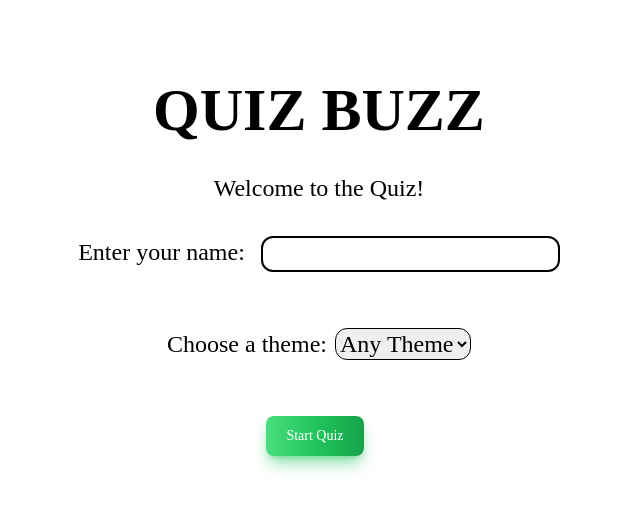
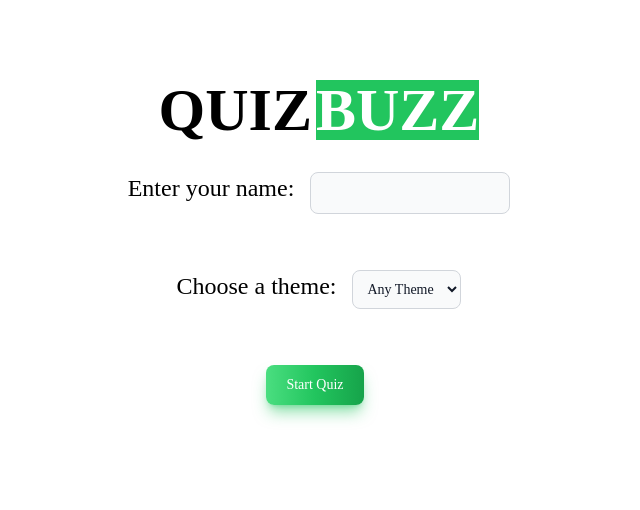
Before and after one commit to ThePyWizard/quiz-game, a React (Vite) app in the folder quizbuzz/: page / in a window 1280 px wide. Shown: the top 510 px of the page, without its empty margins (321-961 px from the left). Built offline with nearby package versions, Linux system fonts and the light colour scheme; a web font is replaced by a local one.

Commit message:
aligned the layout of elements

```diff
--- a/quizbuzz/src/App.jsx
+++ b/quizbuzz/src/App.jsx
@@ -6,7 +6,8 @@
 function App() {
   return (
     <div className="App">
-      <h1 className='text-6xl flex justify-center font-custom font-bold mt-20'>QUIZ BUZZ</h1>
+      <h1 className='text-6xl flex justify-center font-custom font-bold mt-20'>QUIZ <span className="text-white bg-green-500 ml-1"> BUZZ</span></h1>
+
       <Quiz />
     </div>
   );
--- a/quizbuzz/src/components/QuizSetup.jsx
+++ b/quizbuzz/src/components/QuizSetup.jsx
@@ -11,13 +11,12 @@
 
   return (
     <div>
-      <h2 className='font-custom text-2xl flex justify-center mt-8'>Welcome to the Quiz!</h2>
       <form onSubmit={handleStartQuiz}>
         <label className='text-2xl font-custom flex justify-center mt-8'>
           Enter your name:
           <input
             type="text"
-            className='border-2 border-black rounded-xl ml-4'
+            className='bg-gray-50 border border-gray-300 text-gray-900 text-sm rounded-lg focus:ring-blue-500 focus:border-blue-500 block p-2.5 dark:placeholder-gray-400 dark:text-black dark:focus:ring-blue-500 dark:focus:border-blue-500 ml-4'
             value={userName}
             onChange={(e) => setUserName(e.target.value)}
           />
@@ -25,7 +24,7 @@
         <br />
         <label className='font-custom text-2xl flex justify-center mt-8'>
           Choose a theme:
-          <select className='ml-2 rounded-xl border border-black' value={selectedTheme} onChange={(e) => setSelectedTheme(e.target.value)}>
+          <select className='bg-gray-50 border border-gray-300 text-gray-900 text-sm rounded-lg focus:ring-blue-500 focus:border-blue-500 block p-2.5 dark:placeholder-gray-400 dark:text-black dark:focus:ring-blue-500 dark:focus:border-blue-500 ml-4' value={selectedTheme} onChange={(e) => setSelectedTheme(e.target.value)}>
             <option value="any">Any Theme</option>
             <option value="science">Science</option>
             <option value="history">History</option>
```
